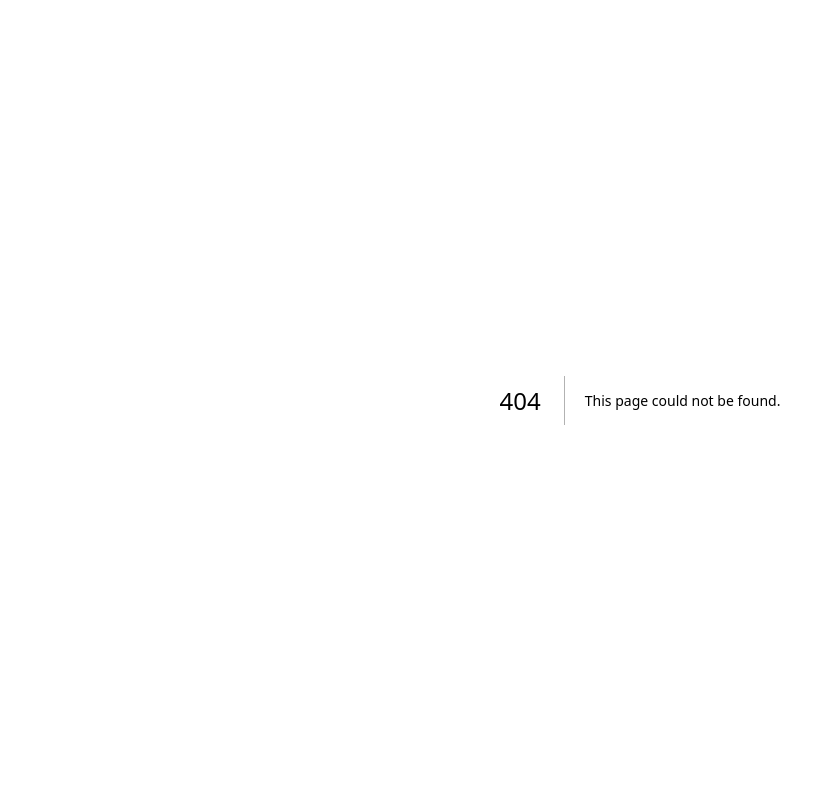
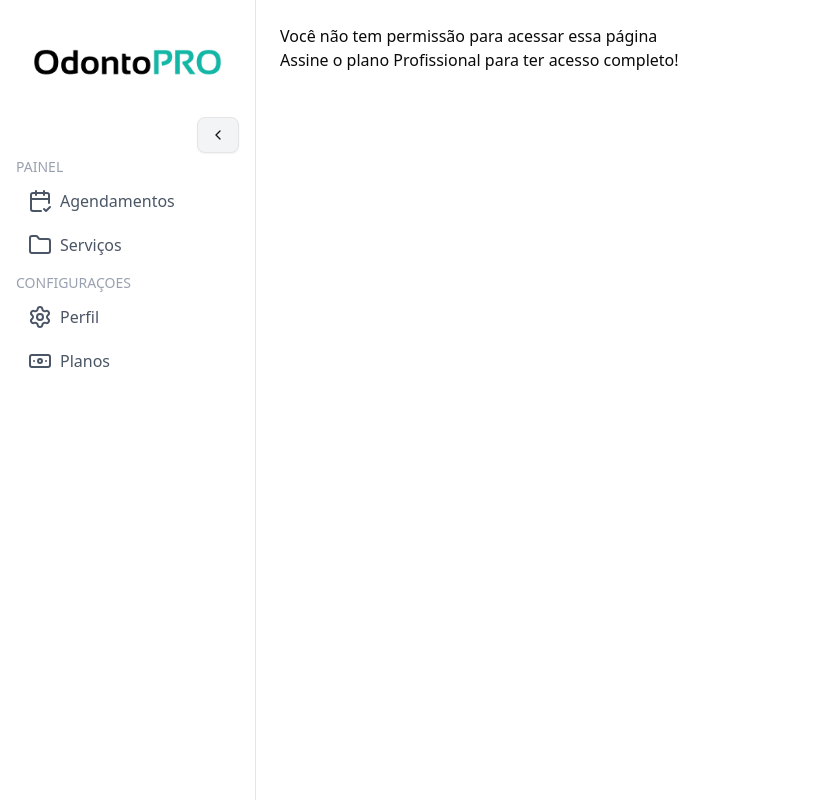
Before and after one commit to do5-5anto5/odontopro, a Next.js app: page /dashboard/reports in a window 1280 px wide. Before the commit this address had no page. Shown: the whole page, without its empty margins (0-826 px from the left). Built offline with nearby package versions, Linux system fonts and the light colour scheme; no server answers; the database is empty; sample sign-in values are in the browser's storage.

Commit message:
feat: Create Reports component, integrating getProfessionalPermission

```diff
--- /dev/null
+++ b/src/app/(panel)/dashboard/reports/page.tsx
@@ -0,0 +1,28 @@
+import { redirect } from 'next/navigation'
+import { getProfessionalPermission } from '../../../../services/permissions/get-professional-permission'
+import getSession from '@/lib/getSession'
+
+export default async function Reports() {
+  const session = await getSession()
+
+  if (!session) {
+    redirect('/')
+  }
+
+  const user = await getProfessionalPermission({ userId: session.user?.id })
+
+  if (!user) {
+    return (
+      <main>
+        <h1>Você não tem permissão para acessar essa página</h1>
+        <p>Assine o plano Profissional para ter acesso completo!</p>
+      </main>
+    )
+  }
+
+  return (
+    <main>
+      <h1>Relatórios</h1>
+    </main>
+  )
+}
```
